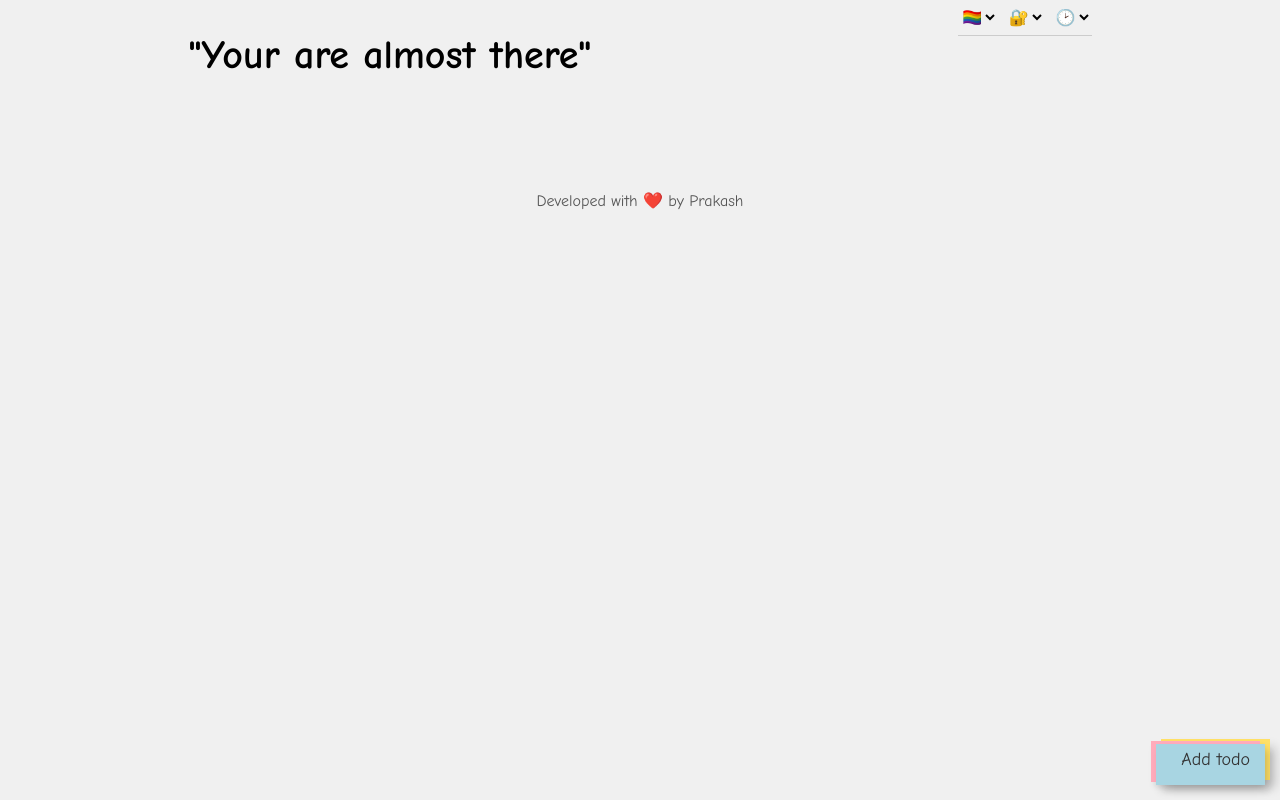
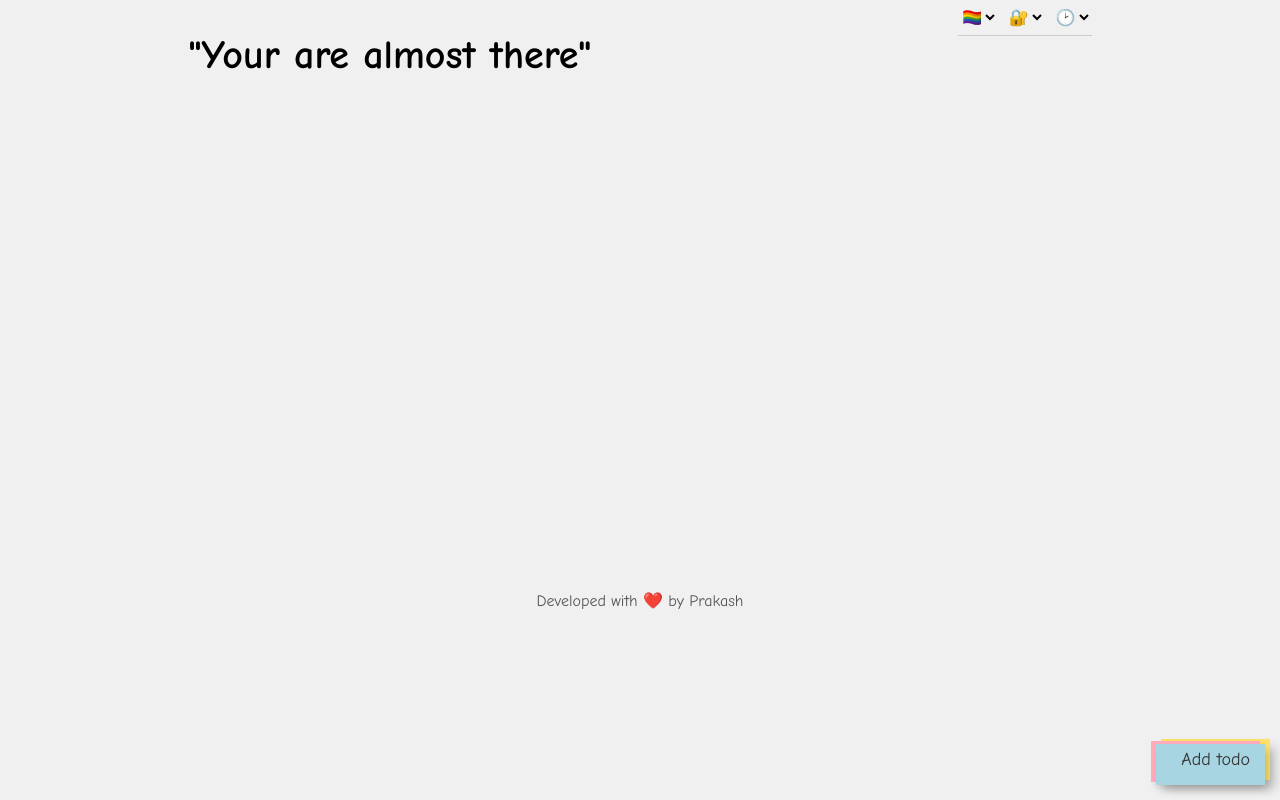
Before and after one commit to prakash-dey/todo_app_electron, an Electron app: page index.html in a window 1280 px wide. Drawn offline with Linux system fonts and the light colour scheme; no server answers.

Commit message:
fix in footer

```diff
--- a/index.html
+++ b/index.html
@@ -3,7 +3,7 @@
   <head>
     <meta charset="UTF-8" />
     <meta name="viewport" content="width=device-width, initial-scale=1.0" />
-    <title>To-Do List</title>
+    <title>Manager 💼</title>
     <link rel="stylesheet" href="style.css" />
   </head>
 
--- a/style.css
+++ b/style.css
@@ -300,3 +300,6 @@ h1{
   font-family: "Comic Sans MS", sans-serif;
   color: #555;
 }
+.todo-container{
+  min-height: 50vh;
+}
```
Also changed, not shown: 1 other file.
